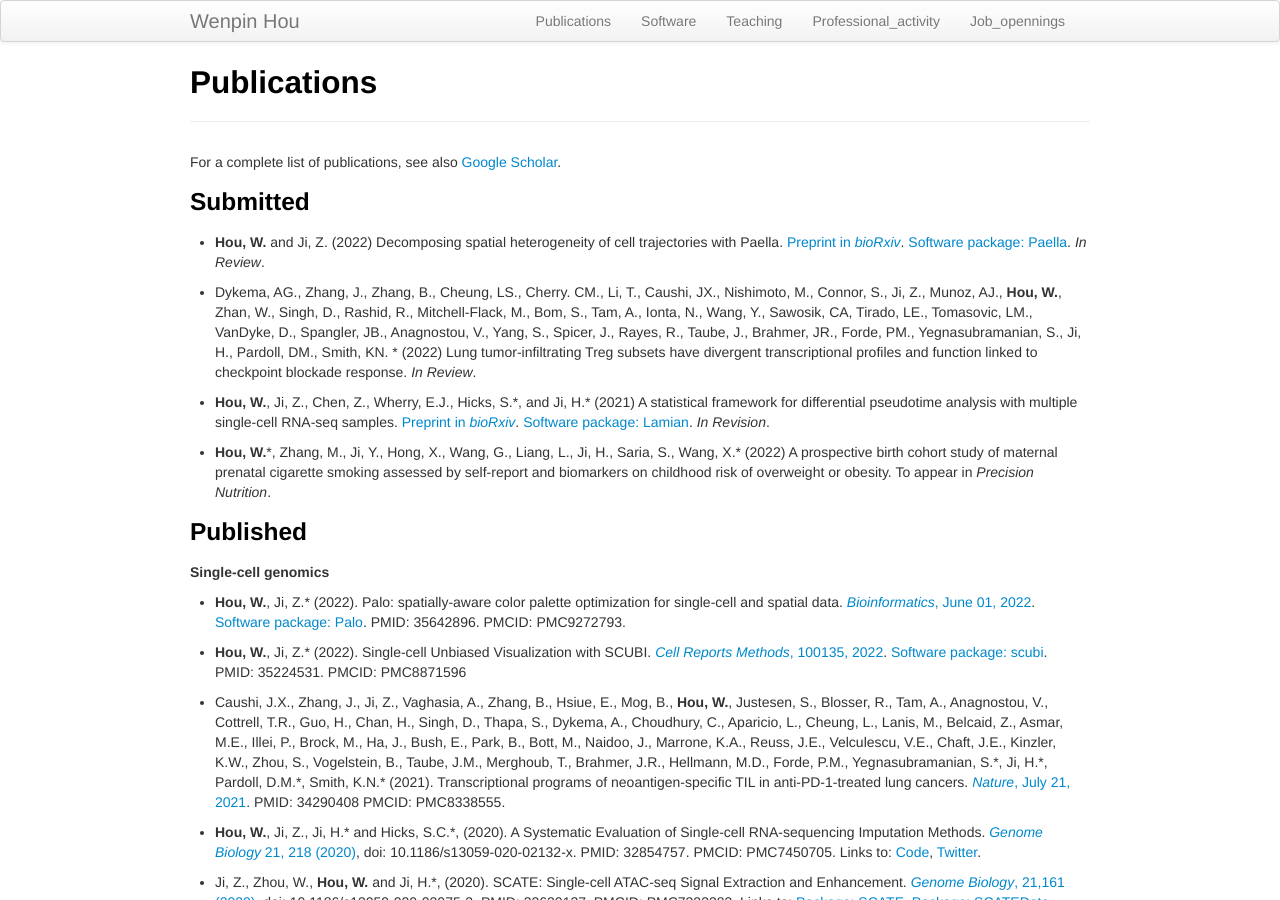
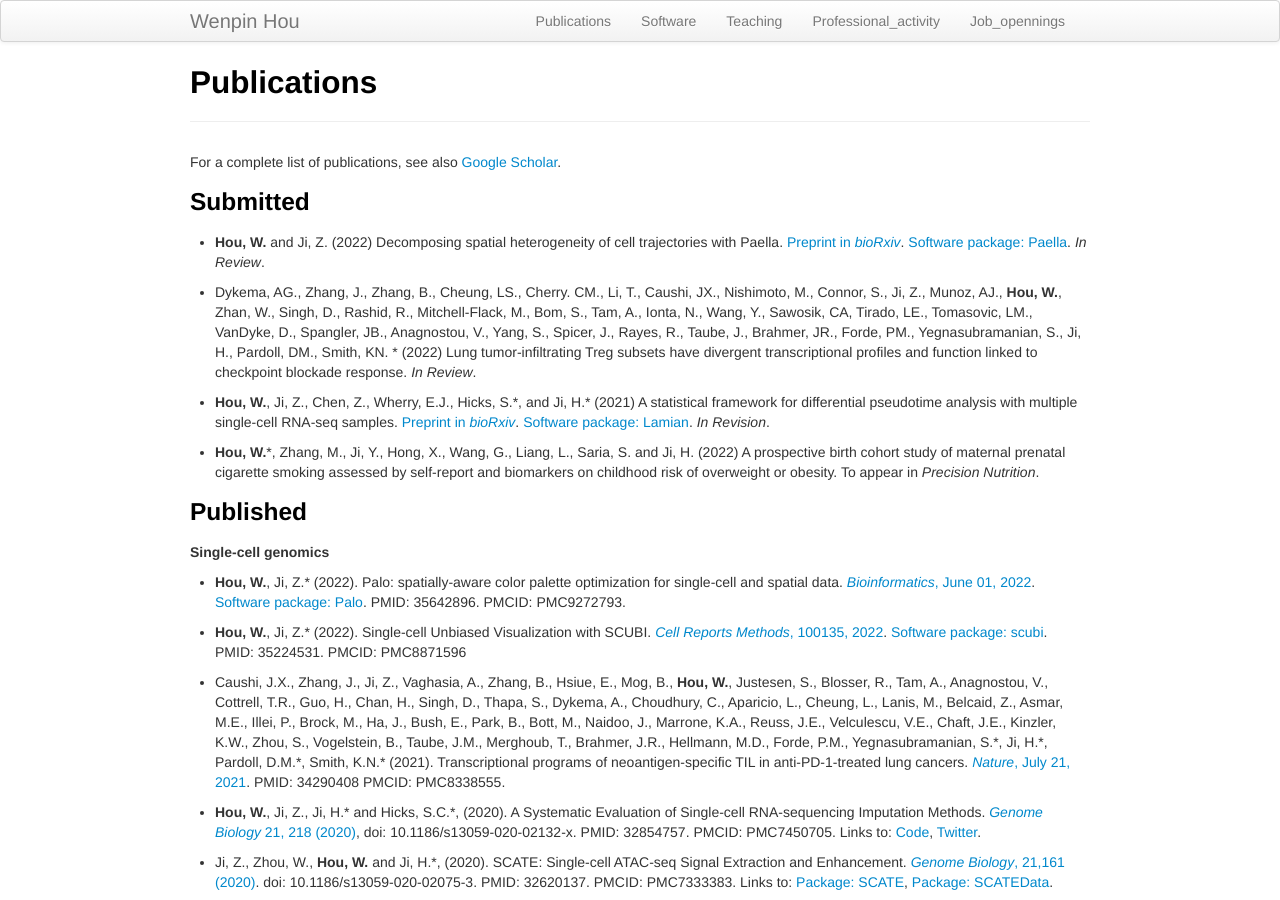
Before and after one commit to Winnie09/Wenpin_Hou, a Jekyll site: the page built from pages/publications.md, in a window 1280 px wide and 900 px high. Built offline with Jekyll 4.4.1, drawn with Linux system fonts in a browser that asks for light colours.

Commit message:
add changes

```diff
--- a/pages/publications.md
+++ b/pages/publications.md
@@ -16,7 +16,7 @@
 
 - **Hou, W.**, Ji, Z., Chen, Z., Wherry, E.J., Hicks, S.\*, and Ji, H.\* (2021) A statistical framework for differential pseudotime analysis with multiple single-cell RNA-seq samples. [Preprint in *bioRxiv*](https://www.biorxiv.org/content/10.1101/2021.07.10.451910v1.full.pdf+html). [Software package: Lamian](https://github.com/Winnie09/Lamian). *In Revision*.
 
-- **Hou, W.**\*, Zhang, M., Ji, Y., Hong, X., Wang, G., Liang, L., Ji, H., Saria, S., Wang, X.\* (2022)  A prospective birth cohort study of maternal prenatal cigarette smoking assessed by self-report and biomarkers on childhood risk of overweight or obesity.  To appear in *Precision Nutrition*.
+- **Hou, W.**\*, Zhang, M., Ji, Y., Hong, X., Wang, G., Liang, L.,  Saria, S. and Ji, H. (2022)  A prospective birth cohort study of maternal prenatal cigarette smoking assessed by self-report and biomarkers on childhood risk of overweight or obesity.  To appear in *Precision Nutrition*.
 
 
 ### Published
```
